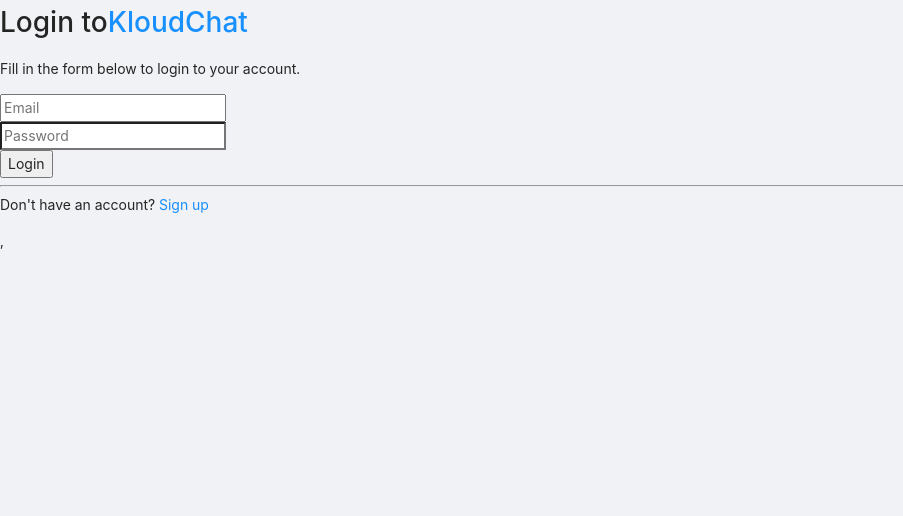
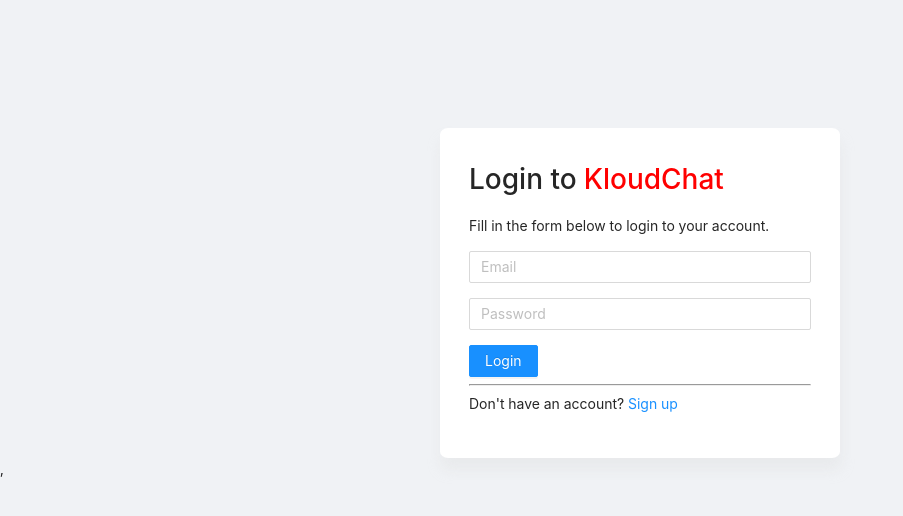
Before and after one commit to Prabanjan-Nambi/react-chat-app, a React (Create React App) app: page /#/login in a window 1280 px wide. Shown: the top 516 px of the page, without its empty margins (0-903 px from the left). Built offline with nearby package versions, Linux system fonts and the light colour scheme; no server answers.

Commit message:
credentials form

```diff
--- a/src/App.js
+++ b/src/App.js
@@ -44,7 +44,7 @@
     return this.state.loading === true ? <h2>Loading...</h2> : (
 
         <Switch>
-          <Route exact path="/" component={Home}></Route>
+          <PrivateRoute exact path="/" authenticated={this.state.authenticated} component={Home}></PrivateRoute>
           <PrivateRoute exact path="/chat" authenticated={this.state.authenticated} component={Chat}></PrivateRoute>
           <PublicRoute exact path="/signup" authenticated={this.state.authenticated} component={Signup}></PublicRoute>
           <PublicRoute exact path="/login" authenticated={this.state.authenticated} component={Login}></PublicRoute>
--- a/src/pages/Chat.js
+++ b/src/pages/Chat.js
@@ -5,6 +5,7 @@
 import './Chat.css';
 import { Row, Col, Avatar, Input, Tooltip, Button, Layout, Image, notification, Badge, Statistic} from 'antd';
 import { Comment} from 'antd';
+import { useHistory } from 'react-router-dom';
 import { SendOutlined, FormOutlined, SettingFilled, BellFilled, LogoutOutlined} from '@ant-design/icons';
 import { DislikeOutlined, LikeOutlined, DislikeFilled, LikeFilled } from '@ant-design/icons';
 import { Content} from "antd/lib/layout/layout";
@@ -13,6 +14,7 @@
 
 const {Header, Footer } =  Layout;
 const {TextArea} = Input;
+
 
 const AlwaysScrollToBottom = () => {
   const elementRef = React.createRef();
@@ -67,9 +69,9 @@
     };
 
     signOut = () => {
-      auth().signOut().then(function(){
-          window.location.href = '/login';
-      }, function(){
+      auth().signOut().then(function() {
+
+      }, function() {
           console.log('Logout failed.');
       });
     }
@@ -104,7 +106,7 @@
                       <Avatar
                       src="https://avatars3.githubusercontent.com/u/10627086?s=460&u=6a06199761992e8d933380f1b57371925675f5ba&v=4"
                       alt="Han Solo" title={this.state.user}></Avatar>
-                      <span title={this.state.user.email} className="app-login-name">Logged In as : {this.state.user.email}</span>
+                      <span title={this.state.user.email} className="app-login-name">{this.state.user.email}</span>
                  </Col>
                </Row>
             </Header>
--- /dev/null
+++ b/src/pages/Credentials.css
@@ -0,0 +1,21 @@
+.app-creds-form{
+    width: 400px;
+    margin: auto auto;
+    padding-top: 10%;
+}
+
+.app-name{
+    color: red;
+    margin-left: 7px;
+}
+
+.app-creds-form-div{
+    padding: 29px;
+    background: white;
+    border-radius: 2%;
+    box-shadow: 1px 12px 14px #d4d4d444;
+}
+
+.app-creds-form-controls{
+    margin-bottom: 15px;
+}
--- a/src/pages/Home.js
+++ b/src/pages/Home.js
@@ -1,16 +1,13 @@
 import { Layout, Menu, Breadcrumb } from 'antd';
+import { useHistory, Route, Redirect } from "react-router-dom";
 
 const { Header, Content, Footer } = Layout;
 
-export default function Home(props){
+export default function Home({ component: Component, authenticated, ...rest }) {
     return (
-        <Layout>
-            <Header style={{ position: 'fixed', zIndex: 1, width: '100%' }}>
-            <div className="logo" />
-            </Header>
-            <Content className="site-layout" style={{ padding: '0 50px', marginTop: 64 }}>
-            </Content>
-            <Footer style={{ textAlign: 'center' }}>Ant Design ©2018 Created by Ant UED</Footer>
-        </Layout>
-    );
-}
+      <Route
+        {...rest}
+        render={(props) => <Redirect to={{ pathname: '/login', state: { from: props.location } }} />}
+      />
+    )
+};
--- a/src/pages/Login.js
+++ b/src/pages/Login.js
@@ -1,6 +1,8 @@
 import React, { Component } from "react";
 import { Link } from "react-router-dom";
 import { signin } from "../helpers/auth";
+import { Tooltip, Button, Input, Row, Col } from "antd";
+import './Credentials.css';
 
 export default class Login extends Component {
   constructor(props) {
@@ -33,21 +35,19 @@
   render() {
     return (
       <div>
-        <form
+        <form className="app-creds-form"
           autoComplete="off"
-          onSubmit={this.handleSubmit}
         >
+        <div className="app-creds-form-div">
           <h1>
             Login to
-            <Link to="/">
-              KloudChat
-            </Link>
+              <span className="app-name">KloudChat</span>
           </h1>
           <p>
             Fill in the form below to login to your account.
           </p>
-          <div>
-            <input
+          <div className="app-creds-form-controls">
+            <Input
               placeholder="Email"
               name="email"
               type="email"
@@ -55,8 +55,8 @@
               value={this.state.email}
             />
           </div>
-          <div>
-            <input
+          <div className="app-creds-form-controls">
+            <Input
               placeholder="Password"
               name="password"
               onChange={this.handleChange}
@@ -68,12 +68,15 @@
             {this.state.error ? (
               <p>{this.state.error}</p>
             ) : null}
-            <button type="submit">Login</button>
+            <Tooltip title="Login">
+                <Button onClick={this.handleSubmit} type="primary">Login</Button>
+            </Tooltip>
           </div>
           <hr />
           <p>
             Don't have an account? <Link to="/signup">Sign up</Link>
           </p>
+          </div>
         </form>
       </div>
     );
--- a/src/pages/Signup.js
+++ b/src/pages/Signup.js
@@ -1,6 +1,8 @@
 import React, { Component } from 'react';
 import { Link } from 'react-router-dom';
 import { signup } from '../helpers/auth';
+import './Credentials.css';
+import { Tooltip, Button, Input, Row, Col } from "antd";
 
 export default class SignUp extends Component {
 
@@ -34,24 +36,28 @@
    render() {
     return (
       <div>
-        <form onSubmit={this.handleSubmit}>
+        <form className="app-creds-form">
+        <div className="app-creds-form-div">
           <h1>
             Sign Up to
-          <Link to="/">KloudChat</Link>
+            <span className="app-name">KloudChat</span>
           </h1>
           <p>Fill in the form below to create an account.</p>
-          <div>
-            <input placeholder="Email" name="email" type="email" onChange={this.handleChange} value={this.state.email}></input>
+          <div  className="app-creds-form-controls">
+            <Input placeholder="Email" name="email" type="email" onChange={this.handleChange} value={this.state.email}></Input>
           </div>
-          <div>
-            <input placeholder="Password" name="password" onChange={this.handleChange} value={this.state.password} type="password"></input>
+          <div  className="app-creds-form-controls">
+            <Input placeholder="Password" name="password" onChange={this.handleChange} value={this.state.password} type="password"></Input>
           </div>
           <div>
             {this.state.error ? <p>{this.state.error}</p> : null}
-            <button type="submit">Sign up</button>
+            <Tooltip title="Login">
+                <Button onClick={this.handleSubmit} type="primary">SignUp</Button>
+            </Tooltip>
           </div>
           <hr></hr>
           <p>Already have an account? <Link to="/login">Login</Link></p>
+        </div>
         </form>
       </div>
     )
--- a/src/pages/chat.css
+++ b/src/pages/chat.css
@@ -58,7 +58,7 @@
 }
 
 .chat-box-controls{
-   margin-top: 5%;
+   margin-top: 3%;
 }
 
 .chat-box-input{
```
